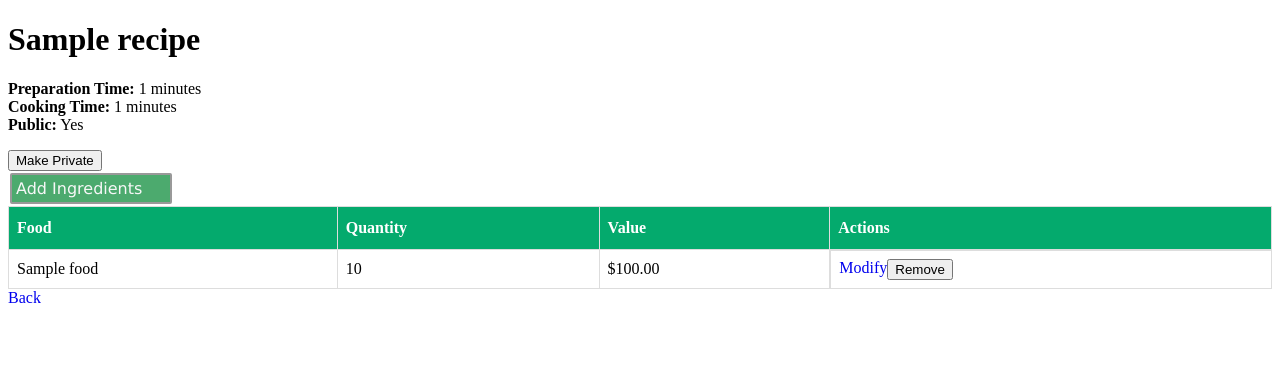
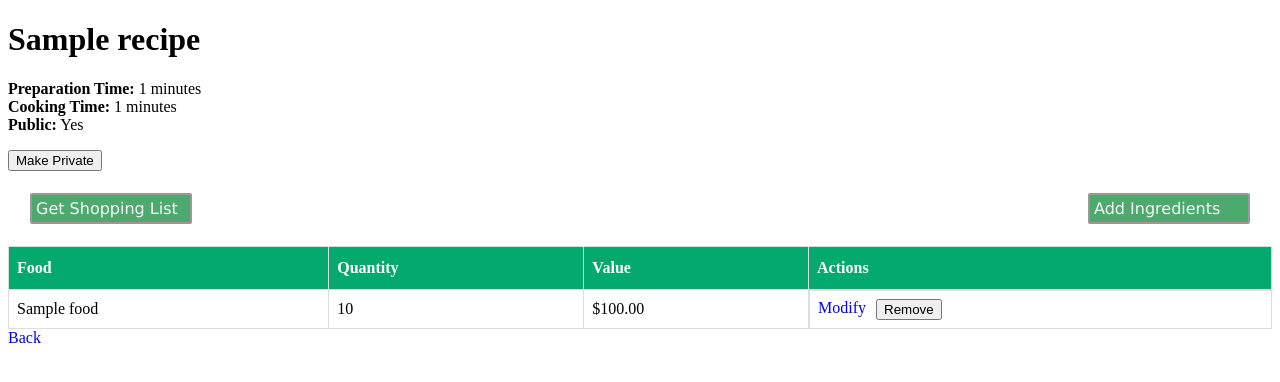
Before and after one commit to Armynerh/recipe_app, a Rails app: page /recipes/1 in a window 1280 px wide. Shown: the part 104-486 px from the top of the page. Run offline with Rails 7, Linux system fonts and the light colour scheme; a user stored in the database is signed in; tables that the repository leaves empty hold one stand-in row (values such as "Sample post"); some libraries are stand-ins or nearby versions.

Commit message:
final fix for styling

```diff
--- a/app/assets/stylesheets/application.css
+++ b/app/assets/stylesheets/application.css
@@ -58,18 +58,16 @@ nav ul li a {
   text-decoration: none;
 }
 
-
 nav ul li a:hover {
   background-color: #111;
 }
-
 
 nav ul li a:hover:not(.active) {
   background-color: #111;
 }
 
 .active {
-  background-color: #04AA6D;
+  background-color: #04aa6d;
 }
 
 .btn-link {
@@ -102,7 +100,7 @@ nav ul li a:hover:not(.active) {
   margin-top: 5px;
 }
 
-.flex{
+.flex {
   display: flex;
   justify-content: space-between;
   margin: 20px;
--- a/app/controllers/general_shopping_lists_controller.rb
+++ b/app/controllers/general_shopping_lists_controller.rb
@@ -7,7 +7,7 @@ class GeneralShoppingListsController < ApplicationController
     begin
       @missing_foods = calculate_missing_foods(@user)
       @shopping_list_items = @missing_foods.map do |item|
-        OpenStruct.new(food: item.food, quantity: item.quantity)
+        Struct.new(food: item.food, quantity: item.quantity)
       end
       @total_food_items = @missing_foods.sum(&:quantity)
       @total_price = @missing_foods.sum { |food| food.quantity * food.food.price }
@@ -21,7 +21,7 @@ class GeneralShoppingListsController < ApplicationController
   private
 
   def calculate_missing_foods(user)
-    user_recipes = Recipe.where(user: user).includes(:recipe_foods)
+    user_recipes = Recipe.where(user:).includes(:recipe_foods)
     user_food_ids = user.foods.pluck(:id)
     recipe_food_ids = RecipeFood.where(recipe: user_recipes).pluck(:food_id)
     missing_food_ids = (recipe_food_ids - user_food_ids).uniq
@@ -30,7 +30,7 @@ class GeneralShoppingListsController < ApplicationController
     missing_foods.map do |food|
       MissingFood.new(
         food,
-        user_recipes.sum { |recipe| recipe.recipe_foods.find_by(food: food)&.quantity.to_i }
+        user_recipes.sum { |recipe| recipe.recipe_foods.find_by(food:)&.quantity.to_i }
       )
     end
   end
--- a/app/views/foods/index.html.erb
+++ b/app/views/foods/index.html.erb
@@ -1,6 +1,6 @@
-<br>
+<div style="display: flex; justify-content:end; margin: 25px">
 <%= link_to 'Add Food', new_food_path, class: 'btn-link' %>
-
+</div>
 <table>
  <% if @foods && @foods.any? %>
  <thead>
--- a/app/views/general_shopping_lists/index.html.erb
+++ b/app/views/general_shopping_lists/index.html.erb
@@ -1,8 +1,8 @@
 <h1>General Shopping List</h1>
-
+<div class="flex">
 <p>Total Food Items: <%= @total_food_items %></p>
 <p>Total Value: <%= number_to_currency(@total_value) %></p>
-
+</div>
 <table>
   <thead>
     <tr>
--- a/app/views/recipes/show.html.erb
+++ b/app/views/recipes/show.html.erb
@@ -10,7 +10,10 @@
   <% end %>
 
   <% if current_user == @recipe.user %>
+  <div class="flex">
+      <%= link_to 'Get Shopping List',  general_shopping_lists_path(@recipe), method: :get, class: 'btn-link' %>
     <%= link_to 'Add Ingredients', new_recipe_recipe_food_path(@recipe), class: 'btn-link' %>
+  </div>
     <table>
       <thead>
         <tr>
@@ -28,7 +31,7 @@
             <td><%= number_to_currency(recipe_food.quantity * recipe_food.food.price) %></td>
             <% if recipe_food.recipe.user_id == current_user.id%>
               <td class='inline' style='display: flex;'>
-  <%= link_to "Modify", edit_food_path(recipe_food.food_id), class:''  %>
+  <%= link_to "Modify", edit_food_path(recipe_food.food_id), class:'edit-btn'  %>
   <%= button_to "Remove", [@recipe, recipe_food], method: :delete %>
 </td>
 
```
